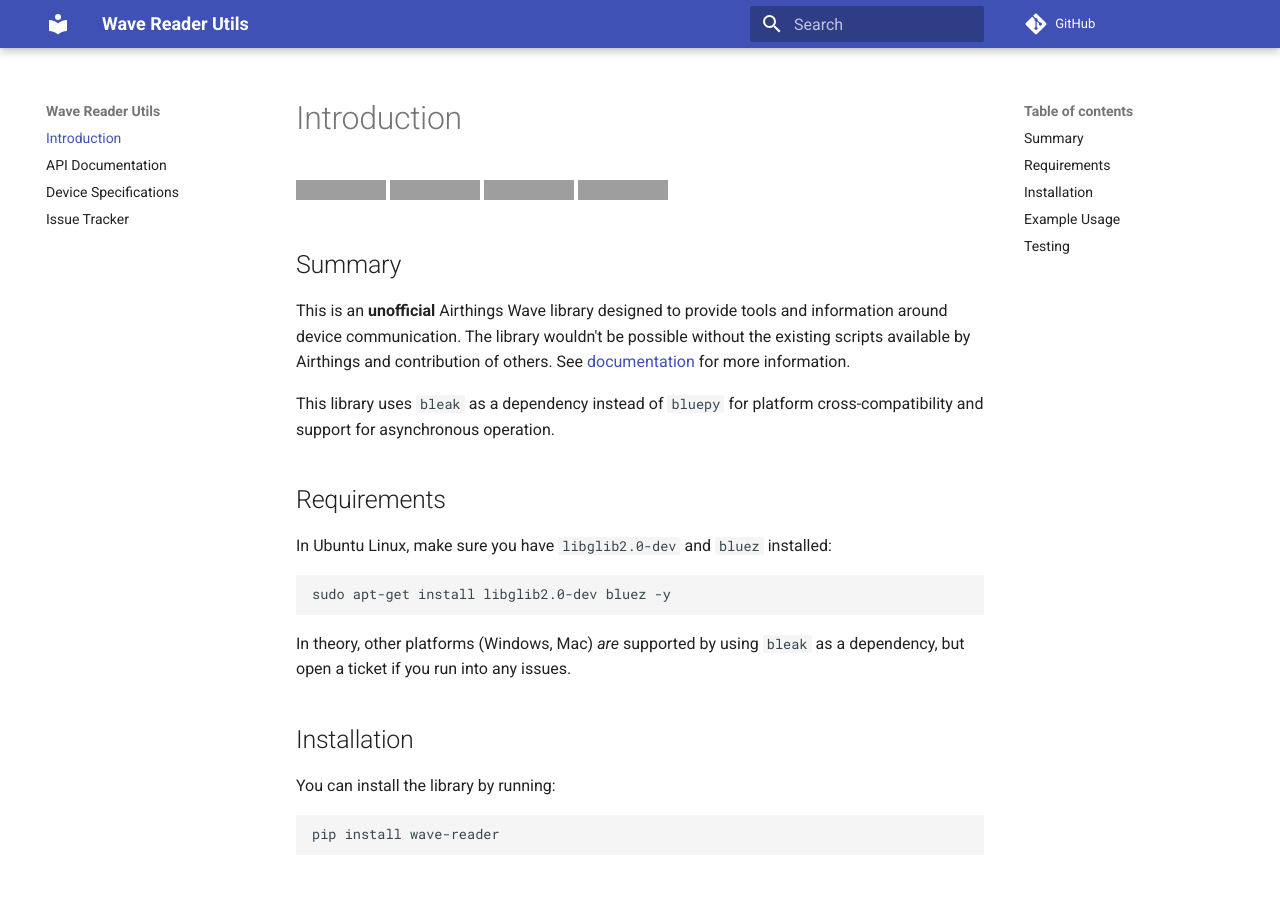
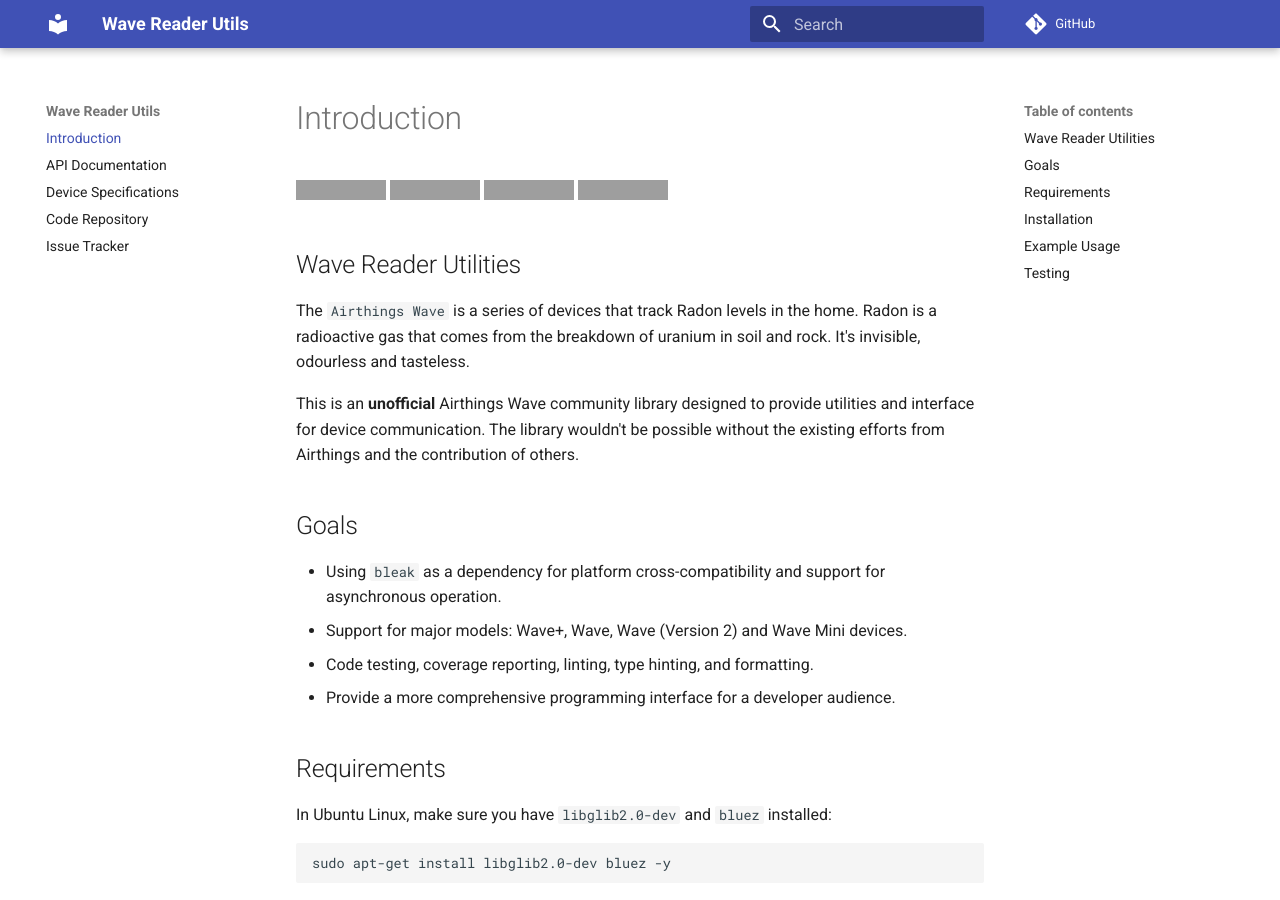
Before and after one commit to ztroop/wave-reader-utils, an MkDocs documentation site: the page built from docs/index.md, in a window 1280 px wide and 900 px high. Built offline with MkDocs 1.6.1 and Material for MkDocs 9.7.7, drawn with Linux system fonts in a browser that asks for light colours; comment, search, counter and statistics services are not loaded; grey boxes are pictures that could not be loaded.

Commit message:
:memo: Update docs.

```diff
--- a/docs/index.md
+++ b/docs/index.md
@@ -3,15 +3,21 @@
 [![PyPI version](https://badge.fury.io/py/wave-reader.svg)](https://badge.fury.io/py/wave-reader)
 [![PyPI downloads](https://img.shields.io/pypi/dm/wave-reader)](https://pypi.org/project/wave-reader/)
 
-## Summary
+## Wave Reader Utilities
 
-This is an **unofficial** Airthings Wave library designed to provide tools and information
-around device communication. The library wouldn't be possible without the existing scripts
-available by Airthings and contribution of others.
-See [documentation](https://ztroop.github.io/wave-reader-utils/) for more information.
+The `Airthings Wave` is a series of devices that track Radon levels in the home. Radon is a radioactive
+gas that comes from the breakdown of uranium in soil and rock. It's invisible, odourless and tasteless.
 
-This library uses `bleak` as a dependency instead of `bluepy` for platform cross-compatibility
-and support for asynchronous operation.
+This is an **unofficial** Airthings Wave community library designed to provide utilities and interface
+for device communication. The library wouldn't be possible without the existing efforts from Airthings
+and the contribution of others.
+
+## Goals
+
+- Using `bleak` as a dependency for platform cross-compatibility and support for asynchronous operation.
+- Support for major models: Wave+, Wave, Wave (Version 2) and Wave Mini devices.
+- Code testing, coverage reporting, linting, type hinting, and formatting.
+- Provide a more comprehensive programming interface for a developer audience.
 
 ## Requirements
 
--- a/mkdocs.yml
+++ b/mkdocs.yml
@@ -2,7 +2,8 @@
 theme: material
 repo_url: https://github.com/ztroop/wave-reader-utils
 nav:
-    - Introduction: 'index.md'
+    - 'Introduction': 'index.md'
     - 'API Documentation': 'api.md'
     - 'Device Specifications': 'specs.md'
+    - 'Code Repository': 'https://github.com/ztroop/wave-reader-utils'
     - 'Issue Tracker': 'https://github.com/ztroop/wave-reader-utils/issues'
--- a/setup.py
+++ b/setup.py
@@ -3,7 +3,7 @@
 setup(
     author='Zackary Troop',
     name='wave-reader',
-    version='0.0.8',
+    version='0.0.9',
     url='https://github.com/ztroop/wave-reader-utils',
     license='MIT',
     description='Unofficial package for Airthings Wave communication.',
```
Also changed, not shown: README.md (+11 -17 lines).
